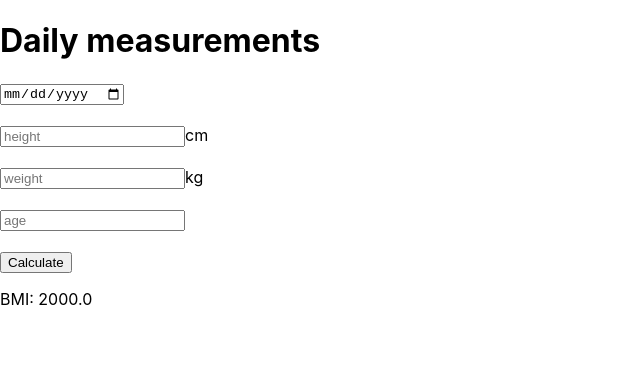
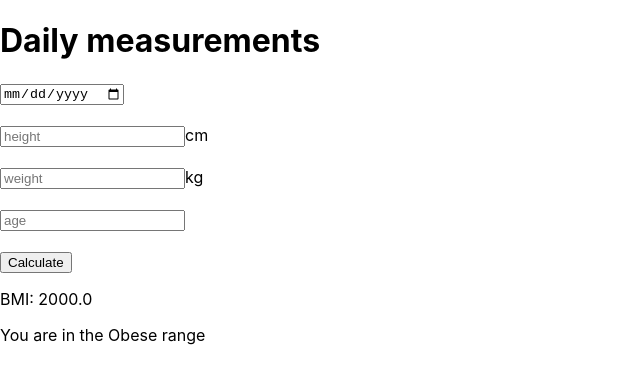
Before and after one commit to susumoa/bmi-calculator, a React (Create React App) app: page / in a window 1280 px wide. Both pictures are taken after typing "2020-01-15", "5", "5", "5" into the empty fields and a click on the button "Calculate". Shown: the top 382 px of the page, without its empty margins (0-640 px from the left). Built offline with nearby package versions, Linux system fonts and the light colour scheme.

Commit message:
show weight range after calculation

```diff
--- a/src/components/BmiInput.js
+++ b/src/components/BmiInput.js
@@ -20,6 +20,26 @@ const BmiInput = () => {
     })
   }
 
+  const getWeightRange = index => {
+    if (index < 18.5) {
+      return 'Underweight'
+    } else if (index >= 18.5 && index < 25) {
+      return 'Healthy Weight'
+    } else if (index >= 25 && index < 30) {
+      return 'Overweight'
+    } else if (index >= 30) {
+      return 'Obese'
+    } else {
+      return 'Error'
+    }
+  }
+
+// BMI weight ranges
+// Less than 18.5 = Underweight
+// Between 18.5 - 24.9 = Healthy Weight
+// Between 25 - 29.9 = Overweight
+// Over 30 = Obese
+
   const calculateBmi = event => {
     event.preventDefault()
     if (height === '' || weight === '' || date === '') {
@@ -35,6 +55,8 @@ const BmiInput = () => {
       })
     }
   }
+
+  const weightRange = getWeightRange(bmi)
 
   return (
     <div>
@@ -57,7 +79,10 @@ const BmiInput = () => {
         <br />
         <button onClick={calculateBmi}>Calculate</button>
       </form>
-      {bmi !== '' && <p>BMI: {bmi}</p>}
+      {bmi !== '' && <div>
+        <p>BMI: {bmi}</p>
+        <p>You are in the {weightRange} range</p>
+      </div>}
     </div>
   )
 }
```
